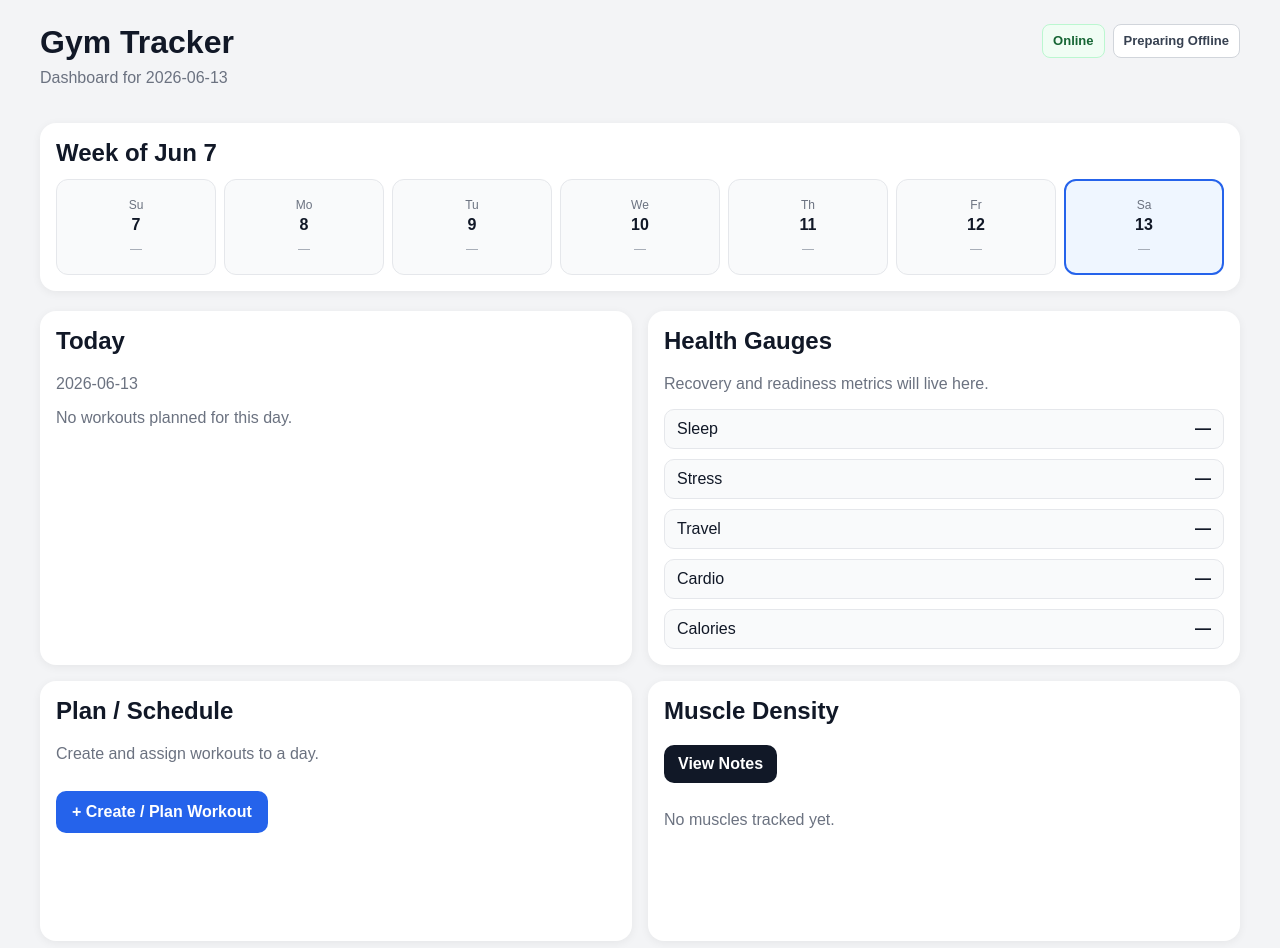
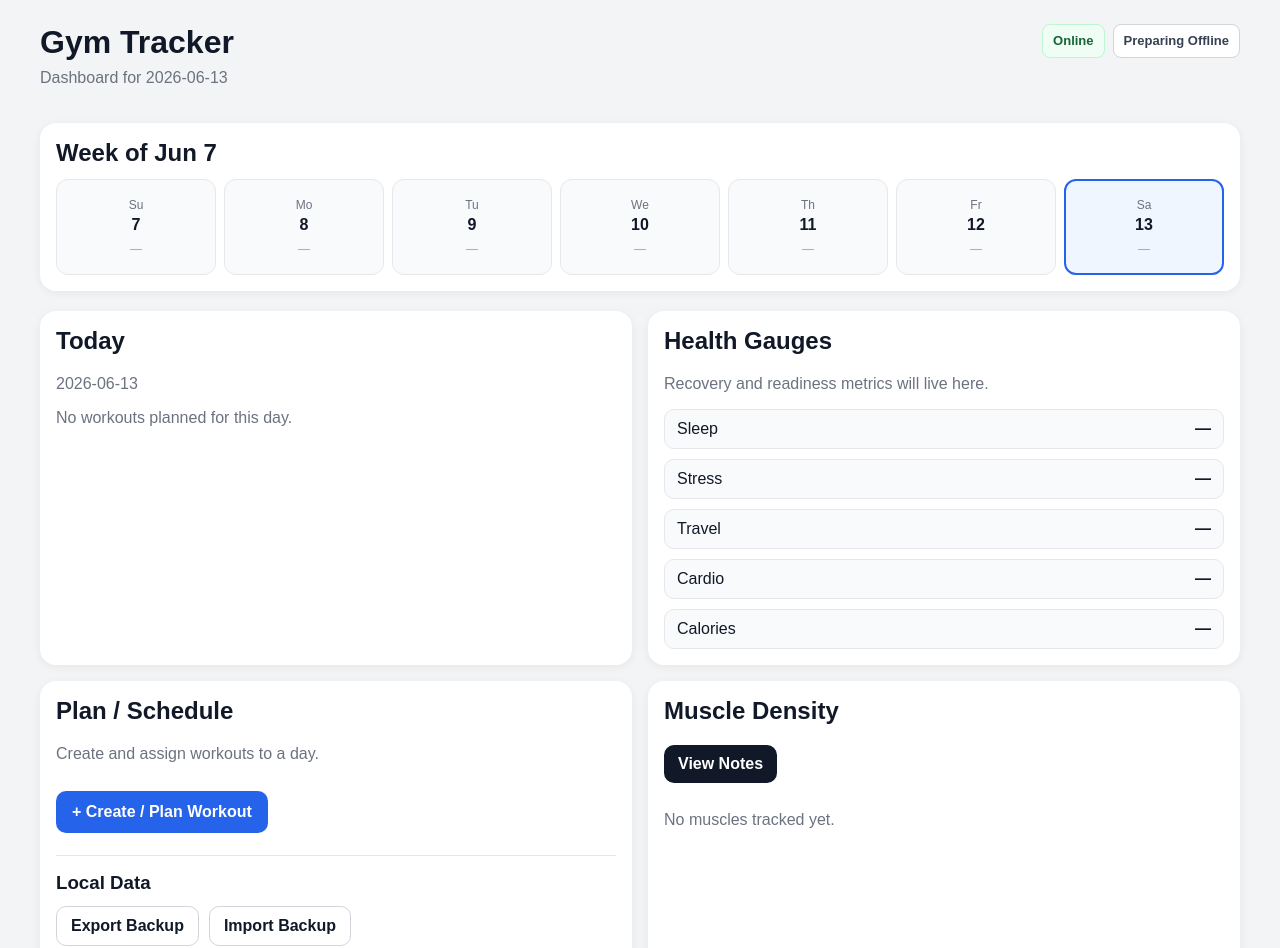
Before and after one commit to rd4bs/rat-tracker, a React (Vite) app: page / in a window 1280 px wide. Shown: the top 948 px of the page. Built offline with nearby package versions, Linux system fonts and the light colour scheme.

Commit message:
Add local data backup workflow

```diff
--- a/src/components/dashboard/PlannerPanel.tsx
+++ b/src/components/dashboard/PlannerPanel.tsx
@@ -1,8 +1,33 @@
+import { useRef, type ChangeEvent } from "react";
+
 type Props = {
   onOpenCreatePlan: () => void;
+  onExportBackup: () => Promise<void> | void;
+  onImportBackup: (file: File) => Promise<void> | void;
+  backupMessage?: string;
+  backupError?: string;
+  isBackupBusy?: boolean;
 };
 
-export default function PlannerPanel({ onOpenCreatePlan }: Props) {
+export default function PlannerPanel({
+  onOpenCreatePlan,
+  onExportBackup,
+  onImportBackup,
+  backupMessage,
+  backupError,
+  isBackupBusy = false,
+}: Props) {
+  const fileInputRef = useRef<HTMLInputElement>(null);
+
+  const handleImportFileChange = (event: ChangeEvent<HTMLInputElement>) => {
+    const file = event.currentTarget.files?.[0];
+    event.currentTarget.value = "";
+
+    if (file) {
+      void onImportBackup(file);
+    }
+  };
+
   return (
     <div>
       <h2 style={{ marginTop: 0 }}>Plan / Schedule</h2>
@@ -25,6 +50,68 @@ export default function PlannerPanel({ onOpenCreatePlan }: Props) {
       >
         + Create / Plan Workout
       </button>
+
+      <div className="data-safety-actions">
+        <h3 style={{ margin: "0 0 4px" }}>Local Data</h3>
+
+        <div className="data-safety-buttons">
+          <button
+            type="button"
+            onClick={onExportBackup}
+            disabled={isBackupBusy}
+            style={{
+              padding: "10px 14px",
+              borderRadius: 10,
+              border: "1px solid #d1d5db",
+              background: "#ffffff",
+              color: "#111827",
+              fontWeight: 700,
+              cursor: isBackupBusy ? "not-allowed" : "pointer",
+              opacity: isBackupBusy ? 0.7 : 1,
+            }}
+          >
+            Export Backup
+          </button>
+
+          <button
+            type="button"
+            onClick={() => fileInputRef.current?.click()}
+            disabled={isBackupBusy}
+            style={{
+              padding: "10px 14px",
+              borderRadius: 10,
+              border: "1px solid #d1d5db",
+              background: "#ffffff",
+              color: "#111827",
+              fontWeight: 700,
+              cursor: isBackupBusy ? "not-allowed" : "pointer",
+              opacity: isBackupBusy ? 0.7 : 1,
+            }}
+          >
+            Import Backup
+          </button>
+        </div>
+
+        <input
+          ref={fileInputRef}
+          type="file"
+          accept="application/json,.json"
+          onChange={handleImportFileChange}
+          style={{ display: "none" }}
+        />
+
+        {backupMessage ? (
+          <p className="data-safety-message" role="status">
+            {backupMessage}
+          </p>
+        ) : null}
+
+        {backupError ? (
+          <p className="data-safety-error" role="alert">
+            {backupError}
+          </p>
+        ) : null}
+      </div>
     </div>
   );
 }
--- /dev/null
+++ b/src/db/backup.ts
@@ -0,0 +1,136 @@
+import { db } from "@/db/db";
+import type { Exercise } from "@/types/exercise";
+import type { Workout } from "@/types/workout";
+
+const BACKUP_APP_ID = "gym-tracker";
+const BACKUP_VERSION = 1;
+
+export type GymTrackerBackup = {
+  app: typeof BACKUP_APP_ID;
+  version: typeof BACKUP_VERSION;
+  exportedAt: string;
+  exercises: Exercise[];
+  workouts: Workout[];
+};
+
+export type BackupImportResult = {
+  exerciseCount: number;
+  workoutCount: number;
+};
+
+function isRecord(value: unknown): value is Record<string, unknown> {
+  return typeof value === "object" && value !== null;
+}
+
+function isStringArray(value: unknown): value is string[] {
+  return Array.isArray(value) && value.every((item) => typeof item === "string");
+}
+
+function isExercise(value: unknown): value is Exercise {
+  if (!isRecord(value)) return false;
+  if (typeof value.id !== "string" || typeof value.name !== "string") {
+    return false;
+  }
+
+  if (!isRecord(value.muscles) || !isStringArray(value.muscles.primary)) {
+    return false;
+  }
+
+  if (
+    value.muscles.secondary !== undefined &&
+    !isStringArray(value.muscles.secondary)
+  ) {
+    return false;
+  }
+
+  if (
+    value.muscles.stabilizer !== undefined &&
+    !isStringArray(value.muscles.stabilizer)
+  ) {
+    return false;
+  }
+
+  return true;
+}
+
+function isWorkout(value: unknown): value is Workout {
+  if (!isRecord(value)) return false;
+  if (
+    typeof value.id !== "string" ||
+    typeof value.name !== "string" ||
+    typeof value.date !== "string" ||
+    !Array.isArray(value.exercises)
+  ) {
+    return false;
+  }
+
+  return value.exercises.every((workoutExercise) => {
+    if (!isRecord(workoutExercise)) return false;
+    if (
+      typeof workoutExercise.id !== "string" ||
+      typeof workoutExercise.exerciseId !== "string" ||
+      !Array.isArray(workoutExercise.sets)
+    ) {
+      return false;
+    }
+
+    return workoutExercise.sets.every(
+      (set) => isRecord(set) && typeof set.id === "string"
+    );
+  });
+}
+
+function parseBackup(value: unknown): GymTrackerBackup {
+  if (!isRecord(value)) {
+    throw new Error("The selected file is not a Gym Tracker backup.");
+  }
+
+  if (value.app !== BACKUP_APP_ID || value.version !== BACKUP_VERSION) {
+    throw new Error("The selected backup is not compatible with this app.");
+  }
+
+  if (!Array.isArray(value.exercises) || !Array.isArray(value.workouts)) {
+    throw new Error("The selected backup is missing required data.");
+  }
+
+  if (!value.exercises.every(isExercise)) {
+    throw new Error("The selected backup contains invalid exercise data.");
+  }
+
+  if (!value.workouts.every(isWorkout)) {
+    throw new Error("The selected backup contains invalid workout data.");
+  }
+
+  return value as GymTrackerBackup;
+}
+
+export async function createGymTrackerBackup(): Promise<GymTrackerBackup> {
+  const [exercises, workouts] = await Promise.all([
+    db.exercises.toArray(),
+    db.workouts.toArray(),
+  ]);
+
+  return {
+    app: BACKUP_APP_ID,
+    version: BACKUP_VERSION,
+    exportedAt: new Date().toISOString(),
+    exercises,
+    workouts,
+  };
+}
+
+export async function importGymTrackerBackup(
+  backupText: string
+): Promise<BackupImportResult> {
+  const backup = parseBackup(JSON.parse(backupText));
+
+  await db.transaction("rw", db.exercises, db.workouts, async () => {
+    await db.exercises.bulkPut(backup.exercises);
+    await db.workouts.bulkPut(backup.workouts);
+  });
+
+  return {
+    exerciseCount: backup.exercises.length,
+    workoutCount: backup.workouts.length,
+  };
+}
--- a/src/index.css
+++ b/src/index.css
@@ -109,6 +109,35 @@ button {
 .pwa-status-button:disabled {
   cursor: not-allowed;
   opacity: 0.7;
+}
+
+.data-safety-actions {
+  display: grid;
+  gap: 8px;
+  margin-top: 22px;
+  padding-top: 16px;
+  border-top: 1px solid #e5e7eb;
+}
+
+.data-safety-buttons {
+  display: flex;
+  flex-wrap: wrap;
+  gap: 10px;
+}
+
+.data-safety-message,
+.data-safety-error {
+  margin: 2px 0 0;
+  line-height: 1.4;
+}
+
+.data-safety-message {
+  color: #166534;
+}
+
+.data-safety-error {
+  color: #b91c1c;
+  font-weight: 600;
 }
 
 .dashboard-week {
@@ -399,8 +428,14 @@ button {
 
   .tracker-add-exercise-row select,
   .tracker-add-exercise-row button,
-  .tracker-actions button {
+  .tracker-actions button,
+  .data-safety-buttons button {
     width: 100%;
+  }
+
+  .data-safety-buttons {
+    display: grid;
+    grid-template-columns: 1fr;
   }
 
   .tracker-set-row {
--- a/src/pages/DashboardPage.tsx
+++ b/src/pages/DashboardPage.tsx
@@ -2,6 +2,10 @@ import { useEffect, useMemo, useState } from "react";
 import dayjs from "dayjs";
 
 import { db } from "@/db/db";
+import {
+  createGymTrackerBackup,
+  importGymTrackerBackup,
+} from "@/db/backup";
 import type { Exercise } from "@/types/exercise";
 import { EXERCISES } from "@/data/exercises";
 import type { Workout, WorkoutSet } from "@/types/workout";
@@ -29,6 +33,9 @@ export default function DashboardPage() {
   const [editingWorkout, setEditingWorkout] = useState<Workout | null>(null);
   const [activeWorkoutId, setActiveWorkoutId] = useState<string | null>(null);
   const [isNotesOpen, setIsNotesOpen] = useState(false);
+  const [backupMessage, setBackupMessage] = useState("");
+  const [backupError, setBackupError] = useState("");
+  const [isBackupBusy, setIsBackupBusy] = useState(false);
 
   const loadData = async () => {
     try {
@@ -111,6 +118,58 @@ export default function DashboardPage() {
     setActiveWorkoutId(workout.id);
   };
 
+  const handleExportBackup = async () => {
+    setIsBackupBusy(true);
+    setBackupMessage("");
+    setBackupError("");
+
+    try {
+      const backup = await createGymTrackerBackup();
+      const blob = new Blob([JSON.stringify(backup, null, 2)], {
+        type: "application/json",
+      });
+      const url = URL.createObjectURL(blob);
+      const downloadLink = document.createElement("a");
+
+      downloadLink.href = url;
+      downloadLink.download = `gym-tracker-backup-${dayjs().format(
+        "YYYY-MM-DD-HHmm"
+      )}.json`;
+      document.body.appendChild(downloadLink);
+      downloadLink.click();
+      downloadLink.remove();
+      URL.revokeObjectURL(url);
+
+      setBackupMessage(
+        `Exported ${backup.workouts.length} workouts and ${backup.exercises.length} exercises.`
+      );
+    } catch (error) {
+      console.error("Failed to export backup:", error);
+      setBackupError("Backup export failed.");
+    } finally {
+      setIsBackupBusy(false);
+    }
+  };
+
+  const handleImportBackup = async (file: File) => {
+    setIsBackupBusy(true);
+    setBackupMessage("");
+    setBackupError("");
+
+    try {
+      const result = await importGymTrackerBackup(await file.text());
+      await loadData();
+      setBackupMessage(
+        `Imported ${result.workoutCount} workouts and ${result.exerciseCount} exercises.`
+      );
+    } catch (error) {
+      console.error("Failed to import backup:", error);
+      setBackupError("Backup import failed. Select a valid Gym Tracker backup.");
+    } finally {
+      setIsBackupBusy(false);
+    }
+  };
+
   if (activeWorkout) {
     return (
       <WorkoutTrackerPage
@@ -146,7 +205,14 @@ export default function DashboardPage() {
           }
           topRight={<HealthGaugesPanel />}
           bottomLeft={
-            <PlannerPanel onOpenCreatePlan={() => setIsCreatePlanOpen(true)} />
+            <PlannerPanel
+              onOpenCreatePlan={() => setIsCreatePlanOpen(true)}
+              onExportBackup={handleExportBackup}
+              onImportBackup={handleImportBackup}
+              backupMessage={backupMessage}
+              backupError={backupError}
+              isBackupBusy={isBackupBusy}
+            />
           }
           bottomRight={
             <MuscleDensityPanel
```
